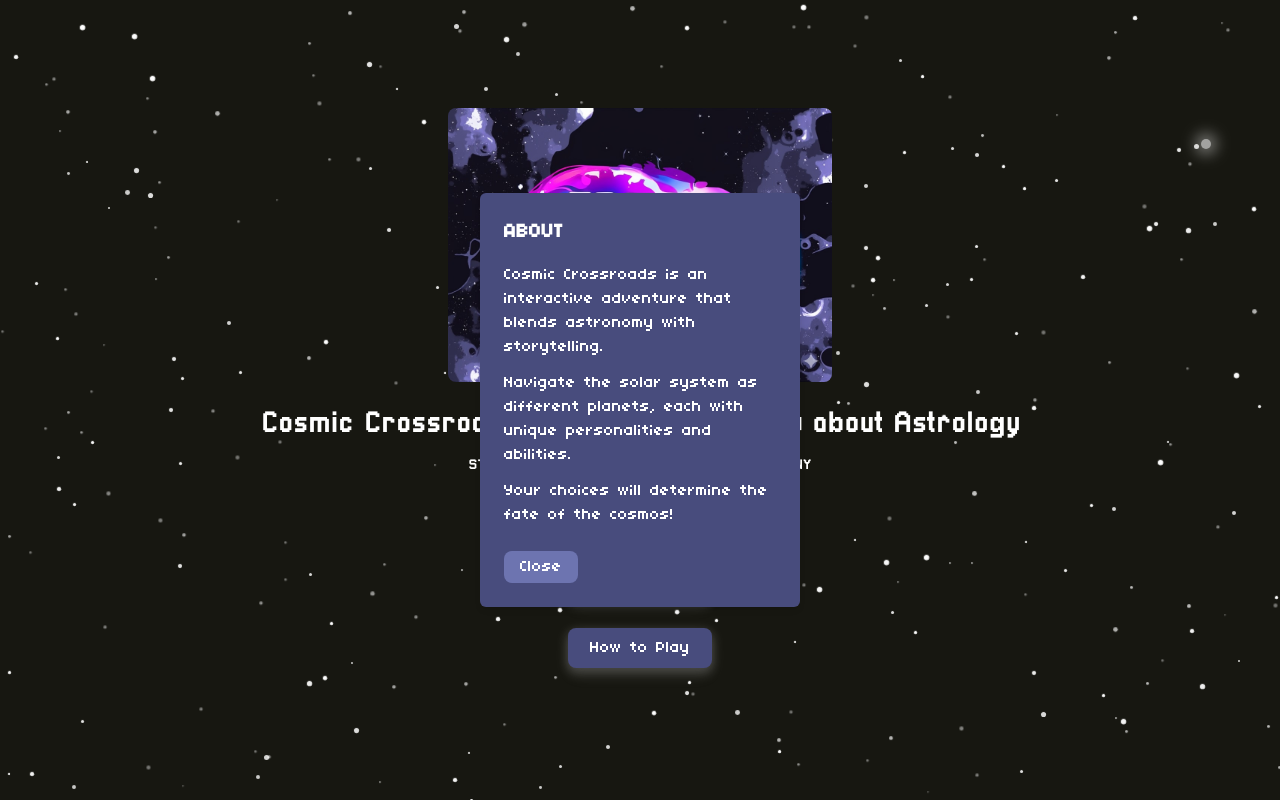
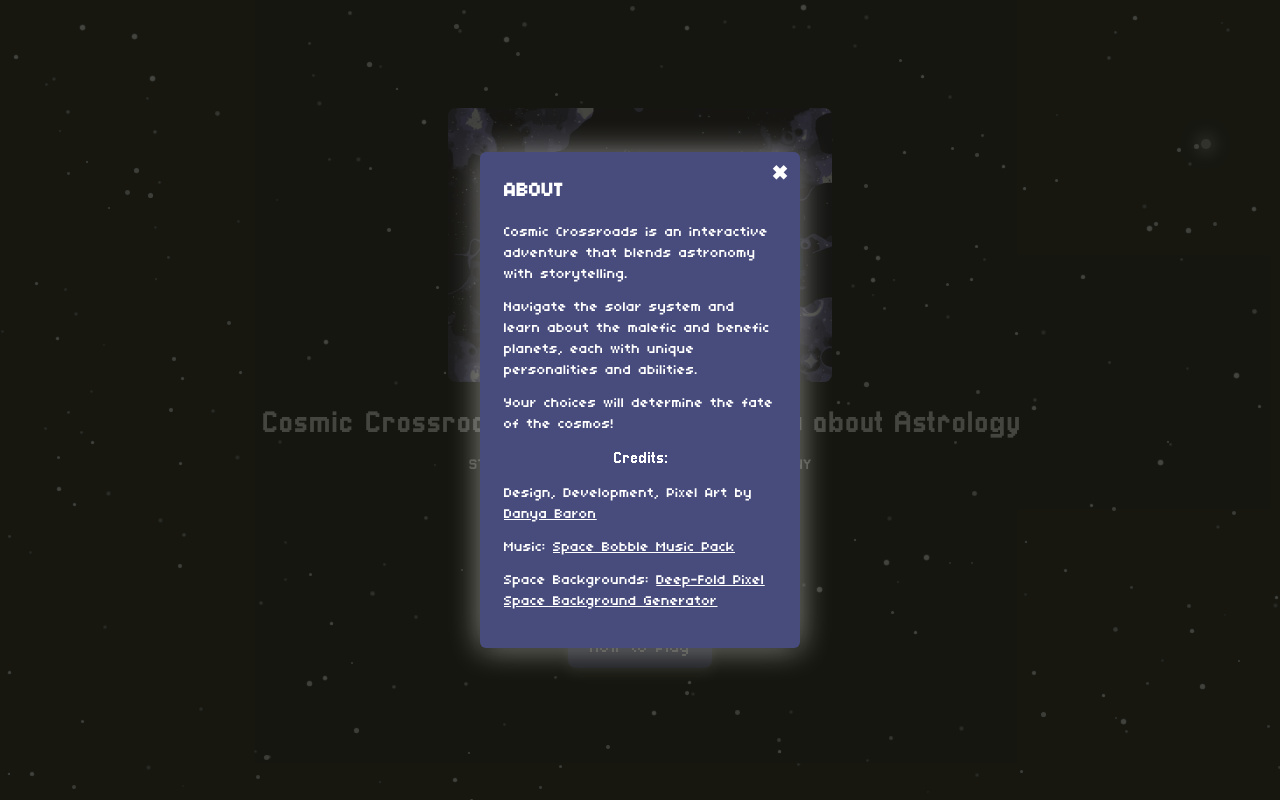
Before and after one commit to danyabaron/cosmic-crossroads, a React (Create React App) app: page / in a window 1280 px wide. Both pictures are taken after a click on the button "About". Built offline with nearby package versions, Linux system fonts and the light colour scheme.

Commit message:
finished

```diff
--- a/src/Pages/Home.js
+++ b/src/Pages/Home.js
@@ -63,8 +63,16 @@ const Home = () => {
         </div>
 
         {popup === "howtoplay" && (
-          <div className="absolute top-0 left-0 w-full h-full flex justify-center items-center bg-black bg-opacity-70 z-30">
-            <div className="bg-button-blue p-6 rounded-md shadow-md w-80 max-w-[90%] text-white">
+          <div className="absolute top-0 left-0 w-full h-full flex justify-center items-center bg-main-black bg-opacity-80 z-30">
+            <div className="bg-button-blue p-6 rounded-md shadow-md w-80 max-w-[90%] text-white relative
+                  drop-shadow-[0_0_15px_rgba(255,255,255,0.5)]">
+              <button
+                className="absolute top-2 right-3 text-white text-xl font-bold
+                hover:scale-110 transition-transform duration-200 ease-in-out"
+                onClick={() => setPopup(null)}
+              >
+                ✖
+              </button>
               <h2 className="text-xl font-bold mb-4">HOW TO PLAY</h2>
               <div className="text-left space-y-3">
                 <p>1. <span className="font-semibold">Scroll</span> through the story to explore.</p>
@@ -72,29 +80,35 @@ const Home = () => {
                 <p>3. <span className="font-semibold">Your decisions</span> will shape the story's outcome.</p>
                 <p>4. <span className="font-semibold">No time limits</span> - play at your own pace.</p>
               </div>
-              <button
-                className="mt-6 px-4 py-1 bg-[#6D74B0] rounded-lg hover:bg-[#5A6096]"
-                onClick={() => setPopup(null)}
-              >
-                Got It!
-              </button>
             </div>
           </div>
         )}
 
         {popup === "about" && (
-          <div className="absolute top-0 left-0 w-full h-full flex justify-center items-center bg-black bg-opacity-70 z-30">
-            <div className="bg-[#484C7D] p-6 rounded-md shadow-md w-80 max-w-[90%] text-white">
-              <h2 className="text-xl font-bold mb-4">ABOUT</h2>
-              <p className="mb-3">Cosmic Crossroads is an interactive adventure that blends astronomy with storytelling.</p>
-              <p className="mb-3">Navigate the solar system as different planets, each with unique personalities and abilities.</p>
-              <p>Your choices will determine the fate of the cosmos!</p>
+          <div className="absolute top-0 left-0 w-full h-full flex justify-center items-center bg-main-black bg-opacity-80 z-30">
+            <div className="bg-[#484C7D] p-6 rounded-md shadow-md w-80 max-w-[90%] text-white relative
+                  drop-shadow-[0_0_15px_rgba(255,255,255,0.5)]">
               <button
-                className="mt-6 px-4 py-1 bg-[#6D74B0] rounded-lg hover:bg-[#5A6096]"
+                className="absolute top-2 right-3 text-white text-xl
+                font-bold hover:scale-110 transition-transform duration-200 ease-in-out"
                 onClick={() => setPopup(null)}
               >
-                Close
+                ✖
               </button>
+              <h2 className="text-xl font-bold mb-4">ABOUT</h2>
+              <p className="mb-3 text-sm">Cosmic Crossroads is an interactive adventure that blends astronomy with storytelling.</p>
+              <p className="mb-3 text-sm">Navigate the solar system and learn about the malefic and benefic planets, each with unique personalities and abilities.</p>
+              <p className="mb-3 text-sm">Your choices will determine the fate of the cosmos!</p>
+
+              <h3 className='font-header mb-3 text-md font-bold text-white text-center'>
+                Credits:
+              </h3>
+              <p className="mb-3 text-sm"> Design, Development, Pixel Art by <a href='https://danyabaron.com/' target="_blank" rel="noopener noreferrer" className="underline
+               hover:text-[#A0A6E1]"> Danya Baron</a></p>
+              <p className="mb-3 text-sm"> Music: <a href="https://wowsound.itch.io/space-bobble-music-pack" target="_blank" rel="noopener noreferrer" className="underline
+               hover:text-[#A0A6E1]">Space Bobble Music Pack</a></p>
+               <p className="mb-3 text-sm"> Space Backgrounds: <a href="https://deep-fold.itch.io/space-background-generator" target="_blank" rel="noopener noreferrer" className="underline
+               hover:text-[#A0A6E1]">Deep-Fold Pixel Space Background Generator</a></p>
             </div>
           </div>
         )}
```
